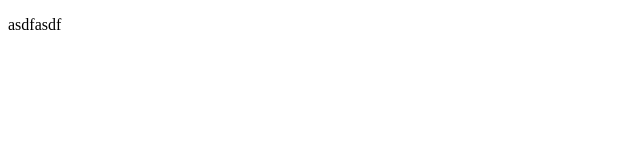
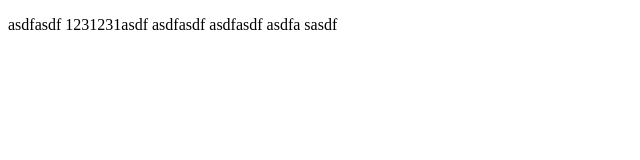
Before and after one commit to s-rybak/ytest, a plain HTML site: page index.html in a window 1280 px wide. Shown: the whole page, without its empty margins (0-640 px from the left). Drawn offline with Linux system fonts and the light colour scheme.

Commit message:
Added some fixes.

```diff
--- a/index.html
+++ b/index.html
@@ -5,7 +5,7 @@
     <title>Vasya</title>
 </head>
  <div>
-     <p>asdfasdf</p>
+     <p>asdfasdf 1231231asdf asdfasdf asdfasdf asdfa sasdf</p>
  </div>
 
 <body>
```
